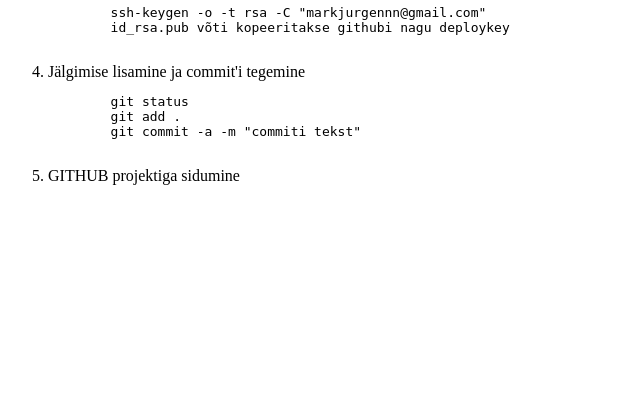
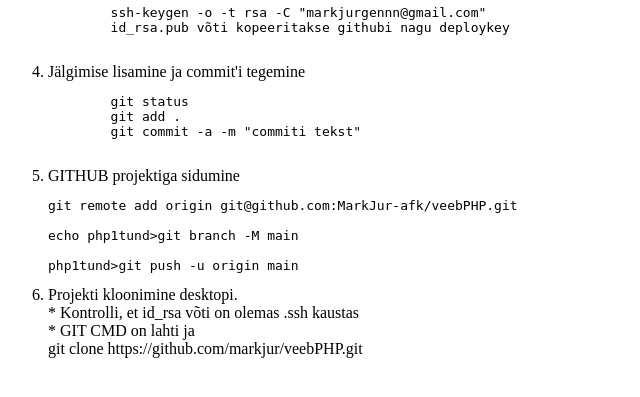
Before and after one commit to MarkJur-afk/veebPHP, a PHP site: page /gitKasutamine.php in a window 1280 px wide. Shown: the part 229-626 px from the top of the page, without its empty margins (0-640 px from the left). Run offline with PHP 8.4, Linux system fonts and the light colour scheme.

Commit message:
git käsud on kirjutatud

```diff
--- a/gitKasutamine.php
+++ b/gitKasutamine.php
@@ -28,4 +28,21 @@
     </pre>
 </li>
 <?php
+
 echo "<li>GITHUB projektiga sidumine";
+echo "<pre>";
+echo "git remote add origin git@github.com:MarkJur-afk/veebPHP.git
+
+echo php1tund>git branch -M main
+
+php1tund>git push -u origin main";
+echo "</pre>";
+echo "</li>";
+
+echo "<li>Projekti kloonimine desktopi. <br>
+* Kontrolli, et id_rsa võti on olemas .ssh kaustas<br>
+* GIT CMD on lahti ja <br>";
+echo "git clone https://github.com/markjur/veebPHP.git";
+echo "</pre>";
+echo "</li>";
+echo "</ol>";
```
